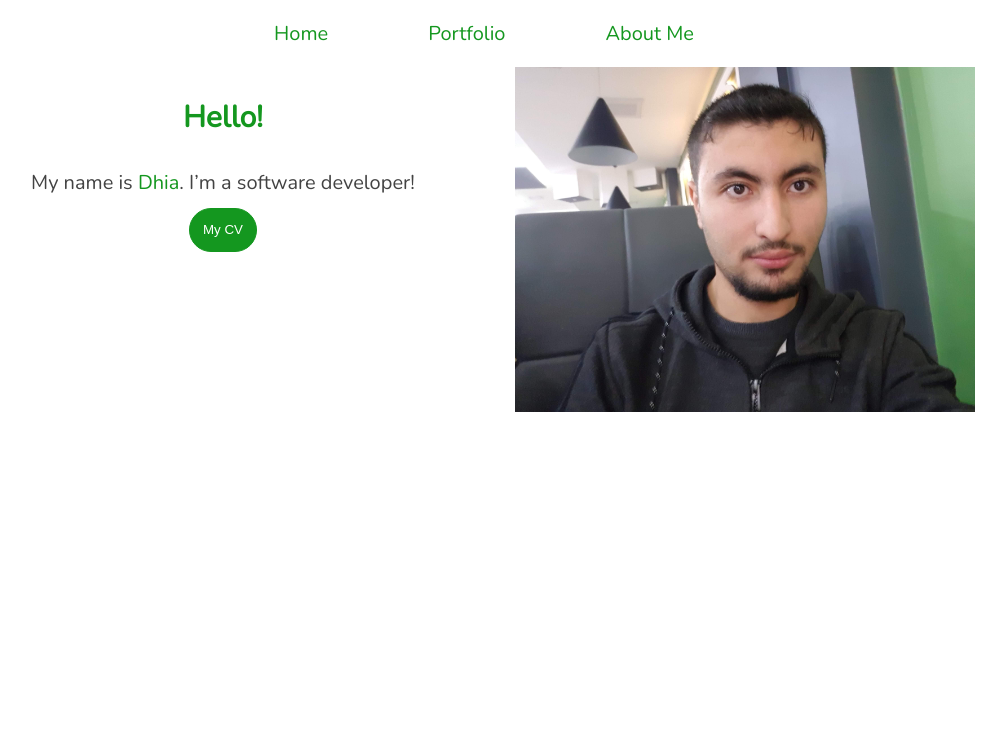
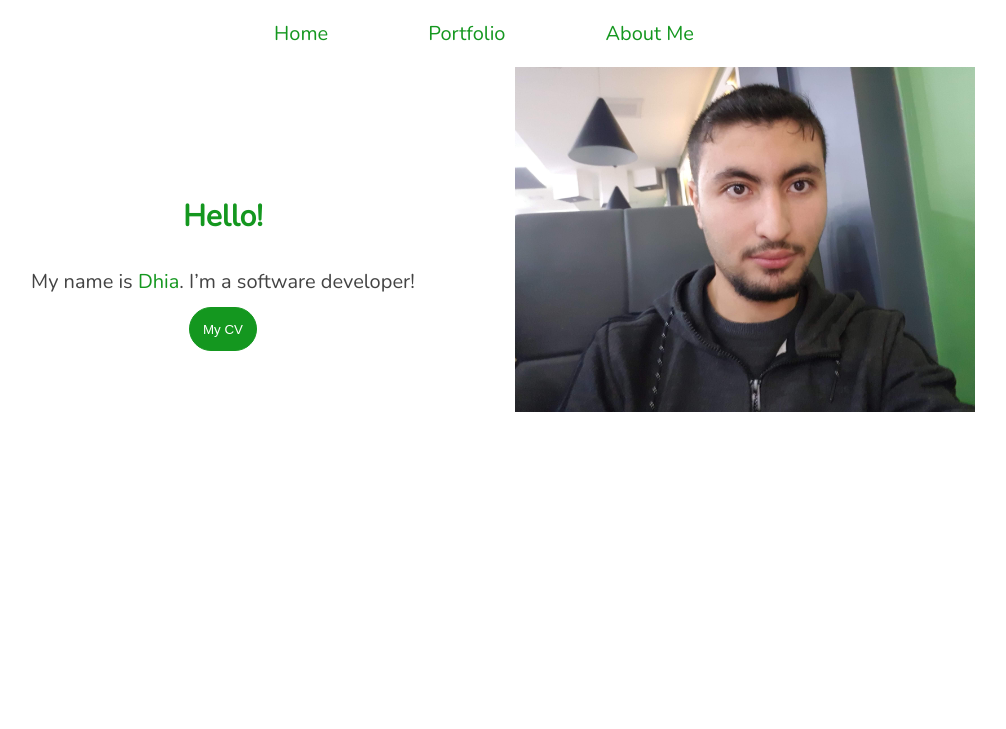
Before and after one commit to HikariLight/Portfolio, a Gatsby site: page / in a window 1280 px wide. Shown: the top 729 px of the page, without its empty margins (156-1162 px from the left). Built offline with nearby package versions, Linux system fonts and the light colour scheme; Gatsby itself is replaced by a stand-in of ours.

Commit message:
Bug fixes

```diff
--- a/src/components/Footer.js
+++ b/src/components/Footer.js
@@ -1,5 +1,5 @@
 import * as React from "react"
-import {} from "../style/Footer.module.css"
+import"../style/footer.css"
 
 const Footer = () => {
   return (
--- a/src/pages/index.js
+++ b/src/pages/index.js
@@ -1,12 +1,13 @@
 import * as React from "react"
 import Layout from "../components/Layout.js"
 import "../style/global.css"
+import {personalCard} from "../style/IndexPage.module.css"
 
 const IndexPage = () => {
   return (
       <Layout>
         <div className="gridContainer">
-          <section>
+          <section className= {personalCard}>
             <h1 className="greenText">Hello!</h1>
             <p>My name is <span className="greenText">Dhia</span>. I’m a software developer!</p>
             <button className="greenButton"><a href="CV.pdf" download>My CV</a></button>
--- /dev/null
+++ b/src/style/IndexPage.module.css
@@ -0,0 +1,3 @@
+.personalCard{
+    place-self: center;
+}
--- a/src/style/global.css
+++ b/src/style/global.css
@@ -13,8 +13,7 @@ html{
 
 /* Global CSS */
 body{
-    margin: 0;
-    font-family: Nunito, Helvetica;
+    font-family: Nunito, Helvetica, Arial;
     font-size: 20px;
     color: var(--themeDefault);
     height: 100%;
@@ -71,7 +70,6 @@ nav ul a{
 
 .icon{
     margin: 0 0.5em;
-    padding: 0;
 }
 
 .greenButton{
```
Also changed, not shown: src/style/footer.css (renamed from src/style/Footer.module.css).
